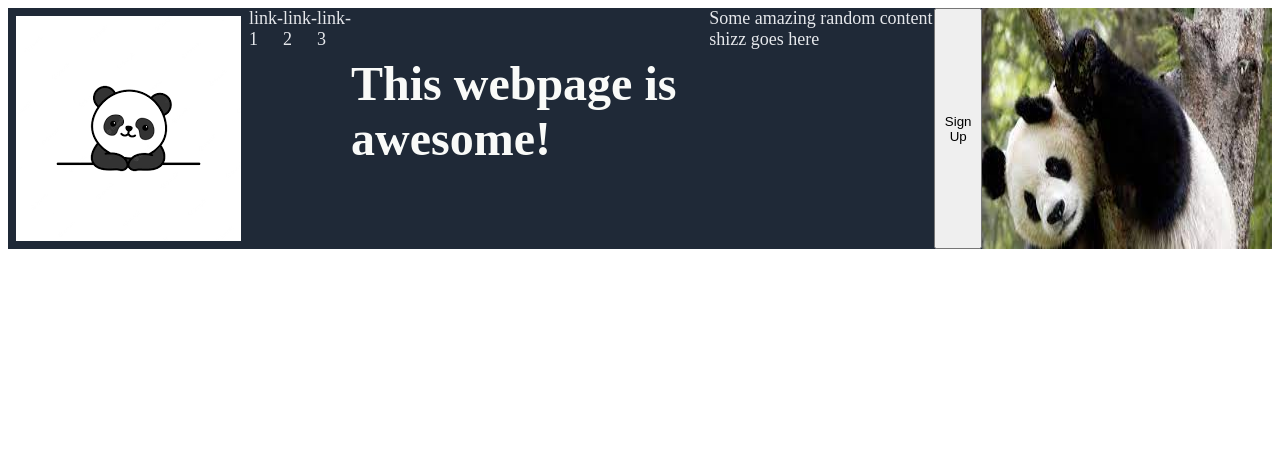
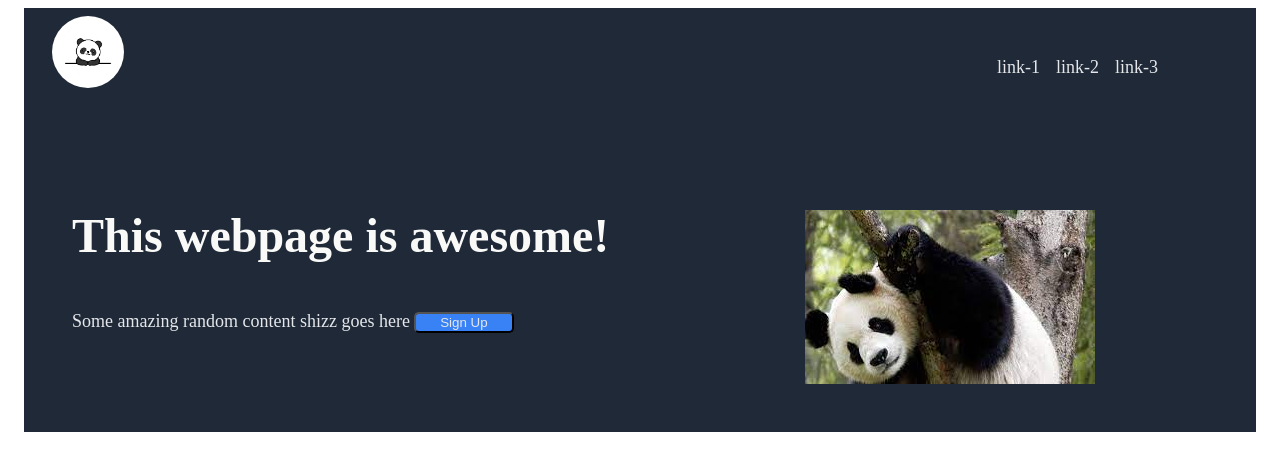
Before and after one commit to abdullaha24/Landing-Page, a plain HTML site: page index.html in a window 1280 px wide. Drawn offline with Linux system fonts and the light colour scheme.

Commit message:
got first part almost done. just button alignment left

```diff
--- a/index.html
+++ b/index.html
@@ -10,14 +10,20 @@
     <div class="top">
         <div class="header">
             <img id="header-logo" src="images/panda-logo.png" />
+            <div class="links">
                 <href class="secondary-text">link-1</href>
                 <href class="secondary-text">link-2</href>
                 <href class="secondary-text">link-3</href>
             </div>
+        </div>
+        <div class="content">
+            <div class="texts">
                 <h3 class="main-text">This webpage is awesome!</h1>
                 <para class="secondary-text">Some amazing random content shizz goes here</para>
                 <button class="but">Sign Up</button>
+            </div>
             <img id="panda" src="images/panda.jpeg"/>
+        </div>
     </div>
 </body>
 </html>
--- a/style.css
+++ b/style.css
@@ -1,10 +1,22 @@
 body {
-    display: flex;
+   padding-left: 16px;
+   padding-right: 16px;
 }
 
 .top {
    background-color: #1f2937;
-   display: flex;
+}
+
+.content {
+    padding-top: 64px;
+    display: flex;
+    gap: 196px;
+    margin-left: 48px;
+    padding-bottom: 48px;
+}
+
+.texts {
+    align-items: flex-start;
 }
 
 .main-text {
@@ -20,9 +32,35 @@ body {
 
 .header {
     display: flex;
+    justify-content: space-between;
+}
+
+.links {
+    align-self: flex-end;
+    display: flex;
+    margin: 18px;
+    padding-right: 80px;
+    gap: 16px;
 }
 
 #header-logo {
-    size: 8px;
+    align-self: flex-start;
     padding: 8px;
+    margin-left: 20px;
+    border-radius: 50%;
+    height: 72px;
+    width: auto;
 }
+
+#panda {
+    align-self: flex-end;
+    padding-top: 50px;
+}
+
+.but {
+    background-color: #3882f6;
+    border-radius: 5px;
+    width: 100px;
+    color: #e5e7eb;
+    font-weight: 400;
+}
```
Lines whose indentation alone changed are shown as unchanged.
